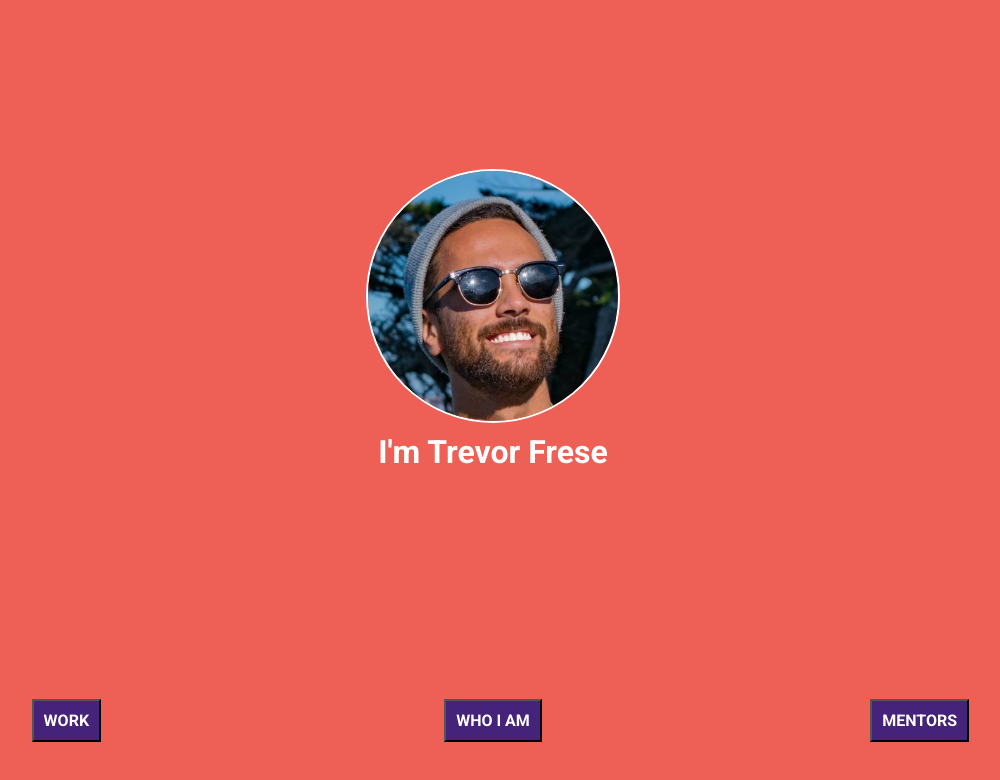
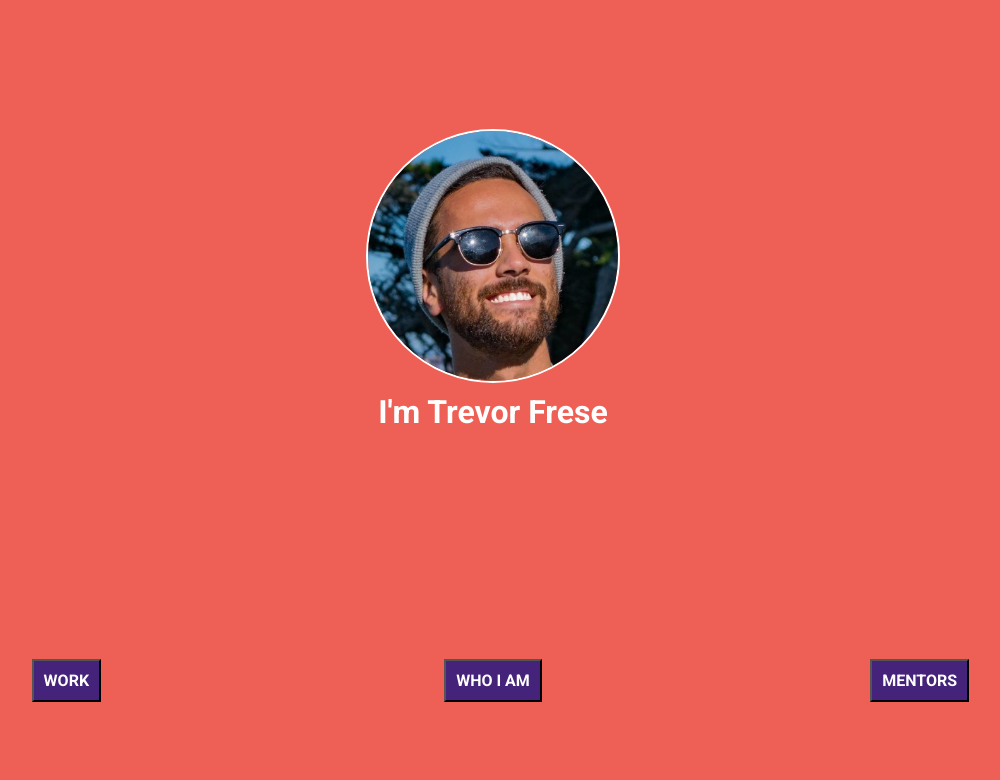
Before and after one commit to trevorfrese/react-personal-website, a React app: page / in a window 1280 px wide. Shown: the top 780 px of the page, without its empty margins (147-1147 px from the left). Built offline with nearby package versions, Linux system fonts and the light colour scheme.

Commit message:
fix styling of home page a bit

```diff
--- a/src/components/HomePage/HomePage.css
+++ b/src/components/HomePage/HomePage.css
@@ -11,11 +11,11 @@
   flex-direction: row;
   justify-content: center;
   align-items: center;
-  height: 80%;
+  height: 70%;
 }
 
 .Controls {
-  height: 20%;
+  height: 30%;
   display: flex;
   flex-direction: row;
   justify-content: space-between;
@@ -83,14 +83,6 @@
   }
 }
 
-/* .Blue {
-  background-color: #3d8ff5;
+@media (max-width: 500px) {
+
 }
-
-.Purple {
-  background-color: #46237A;
-}
-
-.Orange {
-  background-color: #F0A202;
-} */
```
